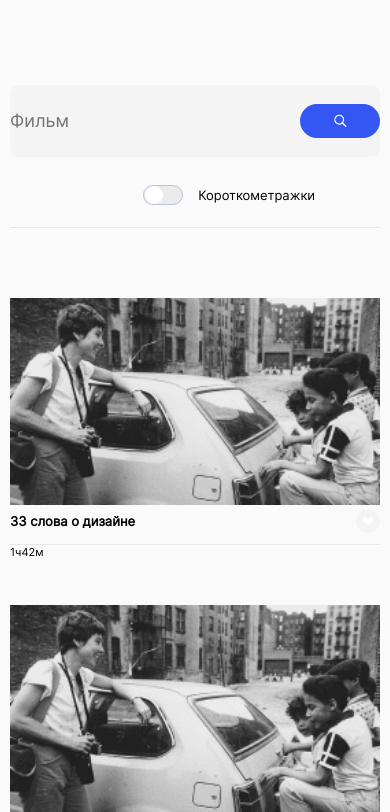
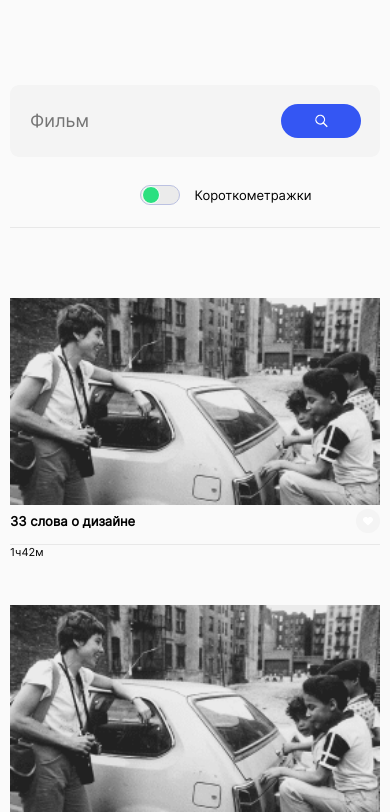
Before and after one commit to semyon-dyagelets/movies-explorer-frontend, a React app: page /movies in a window 390 px wide. Shown: the part 62-874 px from the top of the page. Built offline with nearby package versions, Linux system fonts and the light colour scheme.

Commit message:
fix inputs, buttons,focus, outline

```diff
--- a/src/components/Login/Login.js
+++ b/src/components/Login/Login.js
@@ -26,13 +26,15 @@ function Login() {
             id="email"
             name="email"
             type="email"
-          ></input>
+            required
+          />
           <p className="authorization__input-name">Пароль</p>
           <input
             className="authorization__input"
             id="password"
             type="password"
-          ></input>
+            required
+          />
           <button className="app__button authorization__button" type="submit">
             Зарегистрироваться
           </button>
--- a/src/components/Main/Promo/Promo.css
+++ b/src/components/Main/Promo/Promo.css
@@ -54,7 +54,6 @@
   }
 
   .promo__title {
-    max-width: 300px;
     line-height: 39px;
     font-size: 31px;
   }
--- a/src/components/Movies/SearchForm/SearchForm.css
+++ b/src/components/Movies/SearchForm/SearchForm.css
@@ -13,9 +13,20 @@
   border-radius: 9px;
 }
 
+
 .search-form__input {
+  width: 50%;
+  padding-left: 30px;
   background: url("../../../images/icon-search-grey.svg") left no-repeat;
-  padding-left: 30px;
+  background-color: #f4f4f4;
+  color: #a0a0a0;
+  border: none;
+  font-size: 18px;
+  line-height: 20px;
+}
+
+.search-form__input:focus {
+  outline: 1px solid #a0a0a0;
 }
 
 .search-form__input-container {
@@ -29,16 +40,8 @@
   justify-content: space-between;
   align-items: center;
   width: 80%;
-  padding-right: 1%;
-  border-right: 1px solid CBCBCB;
-}
-
-.search-form__input {
-  background-color: #f4f4f4;
-  color: #a0a0a0;
-  border: none;
-  font-size: 18px;
-  line-height: 20px;
+  padding-right: 19px;
+  border-right: 1px solid #CBCBCB;
 }
 
 .search-form__buttons-container {
@@ -63,7 +66,7 @@
   align-content: center;
   justify-content: flex-start;
   align-items: center;
-  padding-left: 1%;
+  padding-left: 19px;
 }
 
 .search-form__shortfilms-toggle {
@@ -93,7 +96,7 @@
   top: 0px;
   width: 16px;
   height: 16px;
-  background-color: #fff;
+  background-color: #2BE080;
   border-radius: 50%;
   border: 1px solid #ffffff;
   transform: translateX(0);
@@ -101,10 +104,6 @@
 
 .search-form__shortfilms-toggle:checked::after {
   transform: translateX(calc(100% - 1px));
-  background-color: #fff;
-}
-.search-form__shortfilms-toggle:checked {
-  background-color: #2be080;
 }
 
 .search-form__shortfilms-condition {
@@ -116,21 +115,24 @@
 @media screen and (max-width: 767px) {
   .search-form__input {
     background: none;
-    padding-left: 0;
+    padding-left: 20px;
   }
 
   .search-form__find-container {
     width: 100%;
+    border-right: none;
   }
 
   .search-form__shortfilms-container {
     position: absolute;
     top: 100px;
     left: 35%;
+    padding-left: 0;
     display: flex;
     flex-direction: row;
     align-content: center;
     align-items: center;
     justify-content: center;
+
   }
 }
--- a/src/components/Register/Register.css
+++ b/src/components/Register/Register.css
@@ -20,6 +20,7 @@
 
 .authorization__input {
   width: 100%;
+  height: 46px;
   border: none;
   border-radius: 8px;
   background-color: #f4f4f4;
--- a/src/components/Register/Register.js
+++ b/src/components/Register/Register.js
@@ -26,20 +26,23 @@ function Register() {
             id="name"
             name="name"
             type="text"
-          ></input>
+            required
+          />
           <p className="authorization__input-name">E-mail</p>
           <input
             className="authorization__input"
             id="email"
             name="email"
             type="email"
-          ></input>
+            required
+          />
           <p className="authorization__input-name">Пароль</p>
           <input
             className="authorization__input"
             id="password"
             type="password"
-          ></input>
+            required
+          />
           <button className="app__button authorization__button" type="submit">
             Зарегистрироваться
           </button>
```
Also changed, not shown: src/components/Movies/SearchForm/SearchForm.js (+0 -38 lines).
